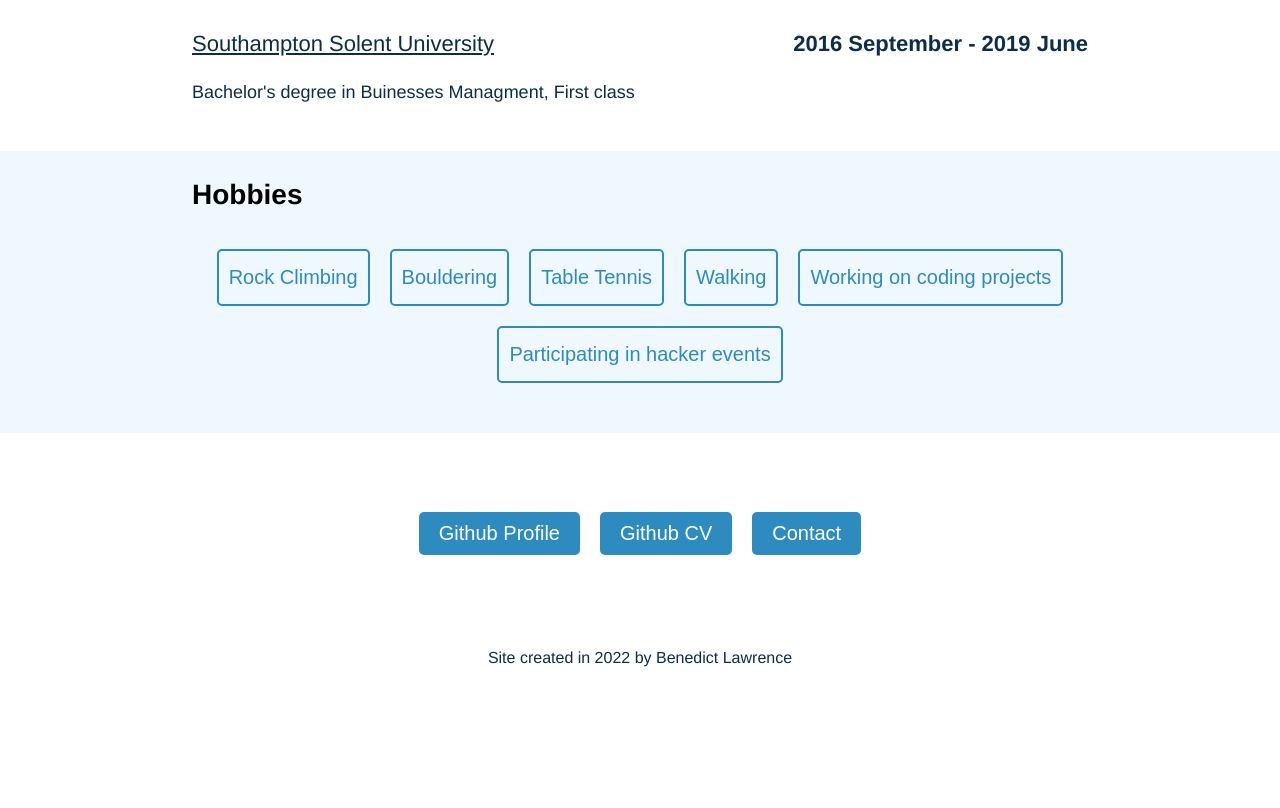
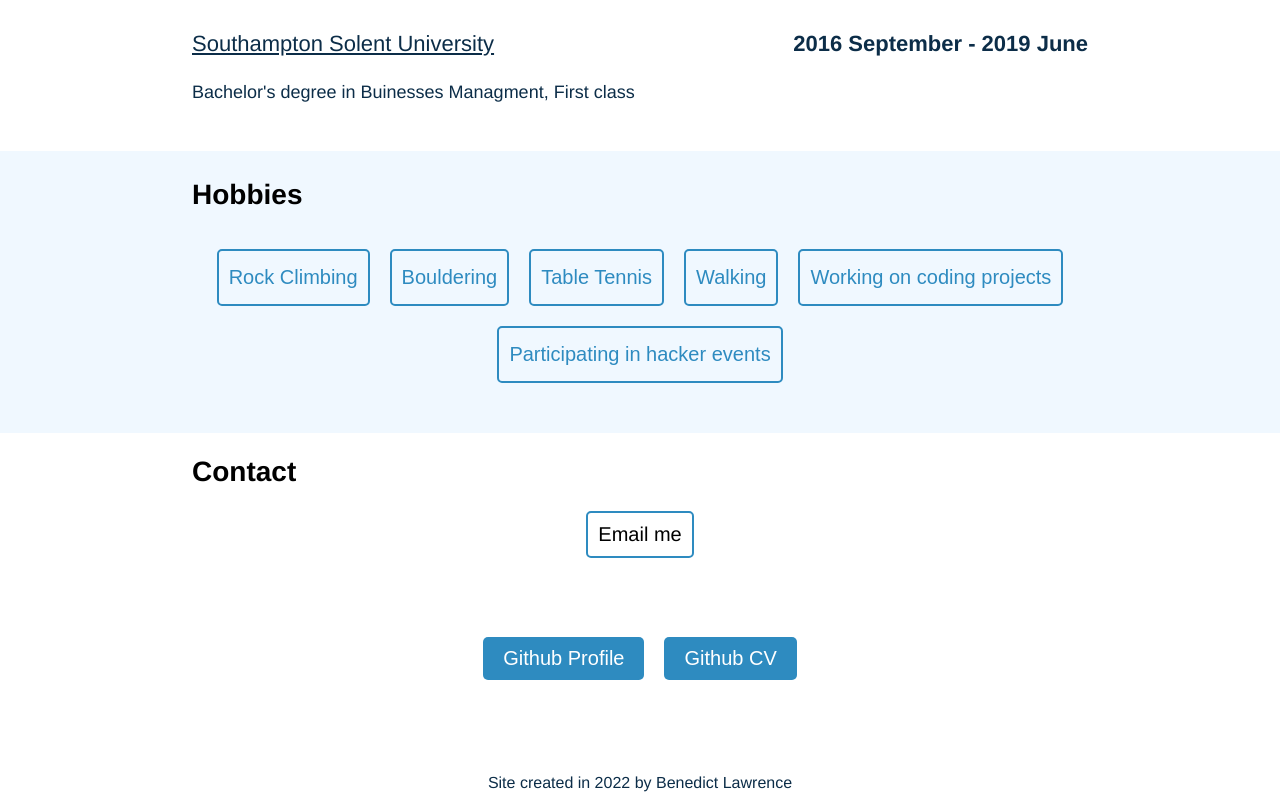
Before and after one commit to Ben-glitch-cloud/New_Personal_website, a plain HTML site: page index.html in a window 1280 px wide. Shown: the part 5233-6041 px from the top of the page. Before the commit the page ends 5916 px from the top, so only its background shows below. Drawn offline with Linux system fonts and the light colour scheme.

Commit message:
adding a new contact button to my website

```diff
--- a/MainInterface.css
+++ b/MainInterface.css
@@ -755,6 +755,43 @@ hr{
 
 }
 
+/* contect form */
+
+.contact-form{
+    width: 100%;
+    display: flex;
+    justify-content: center;
+    align-items: center;
+    flex-direction: column;
+}
+
+.contact-form h2{
+    width: 70%;
+    font-family: "Helvetica Neue";
+    font-size: 28px;
+}
+
+
+.contact-form a{
+    font-family: "Helvetica Neue";
+    text-decoration: none;
+    font-size: 20px;
+    color: black;
+    padding: 10px;
+    border: 2px solid #2E8BC0;
+    border-radius: 5px;
+}
+
+.contact-form a:hover{
+    color: black;
+    position: relative;
+    bottom: 2.5px;
+    transition: ease-in-out;
+    background: #2E8BC0;
+    color: white;
+}
+
+
 
 /* contact footer */
 
--- a/index.html
+++ b/index.html
@@ -226,10 +226,14 @@
         </div>
     </div>
 
+    <div class="contact-form">
+        <h2>Contact</h2>
+        <a href="mailto:btlawrence44@gmail.com?;subject=text">Email me</a>
+    </div>
+
     <div class="contact">
         <button><a href="https://github.com/Ben-glitch-cloud">Github Profile</a></button>
         <button><a href="https://github.com/Ben-glitch-cloud/CV">Github CV</a></button>
-        <button><a href="https://www.linkedin.com/in/benedictlawrence/">Contact</a></button>
     </div>
     <p class="BottomTextInfo">Site created in 2022 by Benedict Lawrence</p>
     <script type="module" src="MainInterface.js"></script>
```
